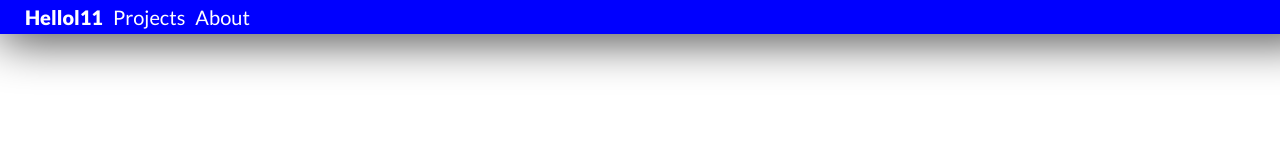
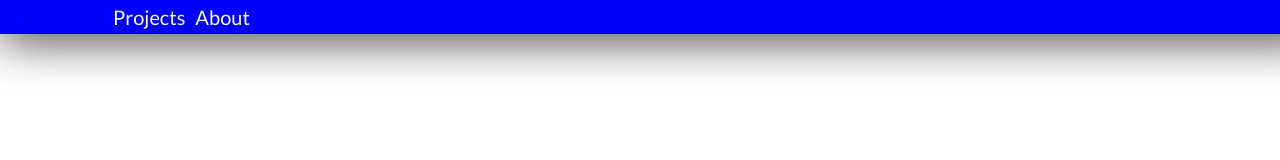
Before and after one commit to hellol11/hellol11.github.io, a plain HTML site: page index.html in a window 1280 px wide. Drawn offline with Linux system fonts and the light colour scheme.

Commit message:
Update index.html

```diff
--- a/index.html
+++ b/index.html
@@ -14,7 +14,7 @@
   <body>
     <div id="header">
       <ul id="header-list">
-        <li id="first">Hellol11</li>
+        <li id="first"><a href="hellol11.github.io">Hellol11</a></li>
         <li>Projects</li>
         <li>About</li>
       </ul>
```
